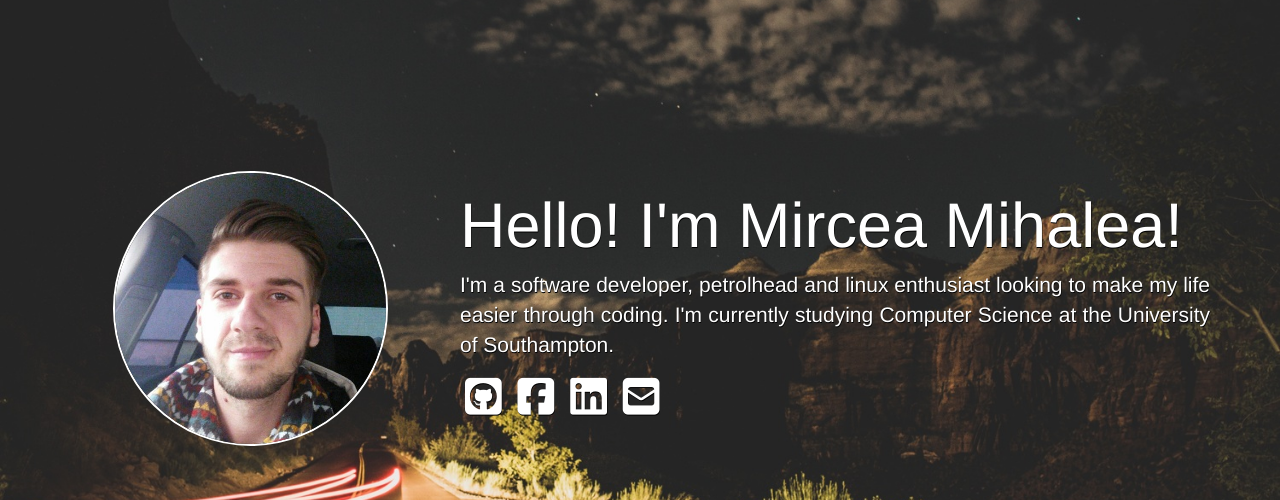
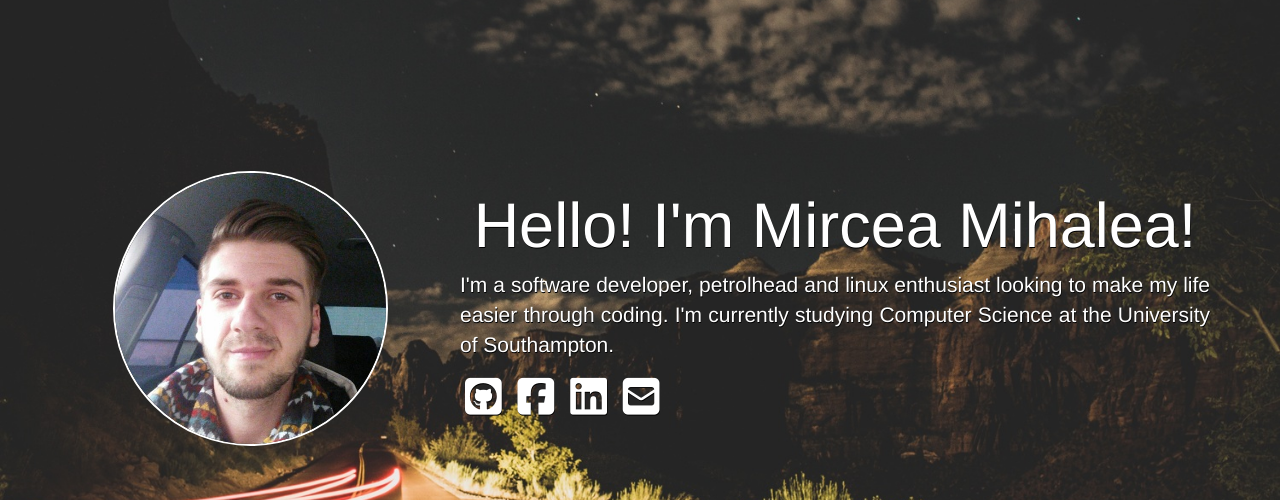
Before and after one commit to mihalea/reflection, a Django app: page / in a window 1280 px wide. Shown: the part 132-632 px from the top of the page. Run offline with Django 3.2, Linux system fonts and the light colour scheme; style sheets or scripts are compiled from the project's sources; some libraries are stand-ins or nearby versions.

Commit message:
Center heading on cover page and remove justification

```diff
--- a/static/css/cover.scss
+++ b/static/css/cover.scss
@@ -28,6 +28,10 @@ body {
     justify-content: center;
     align-items: center;
     height: 100%;
+
+    h1 {
+      text-align: center;
+    }
 
     img {
       max-width: 275px;
```
